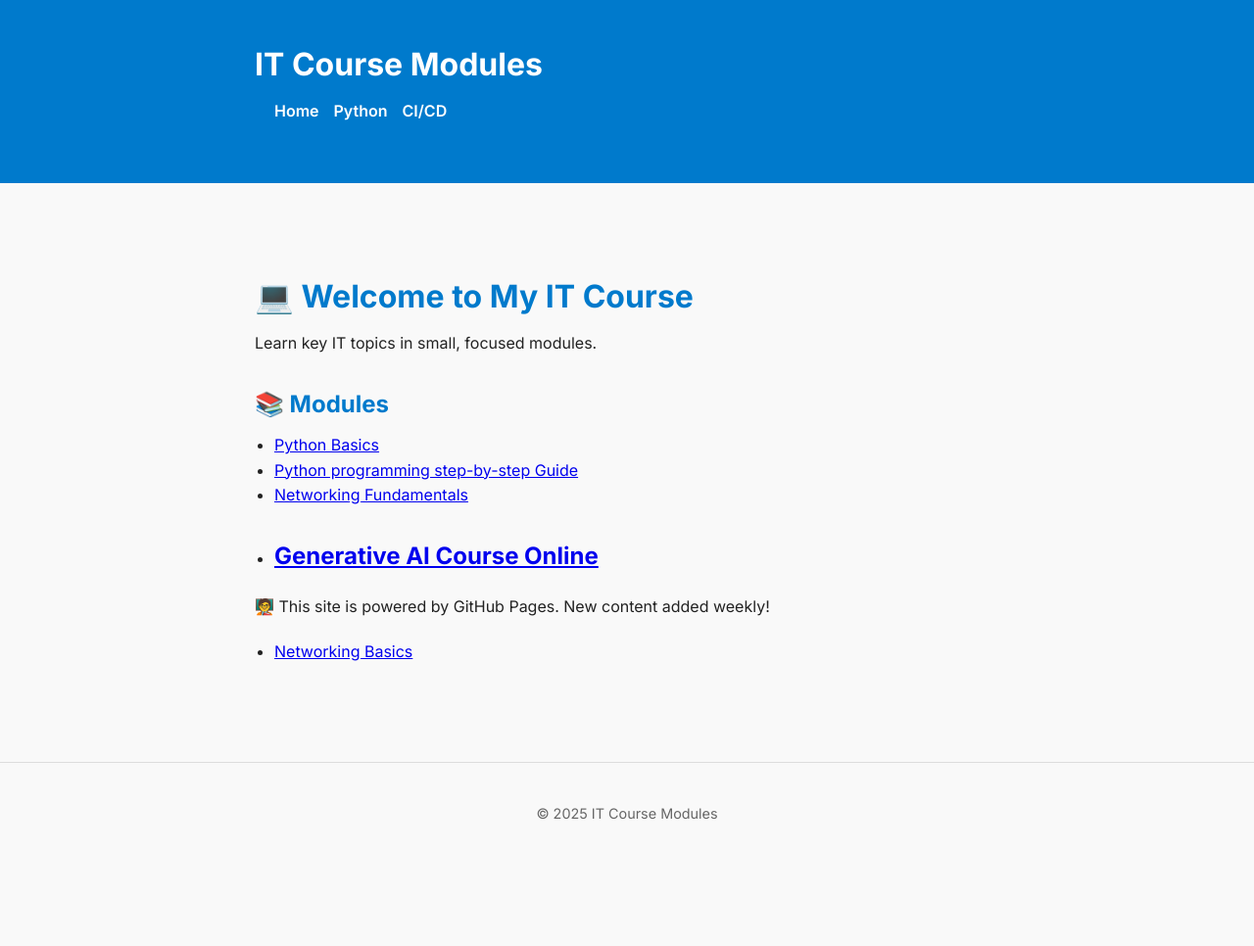
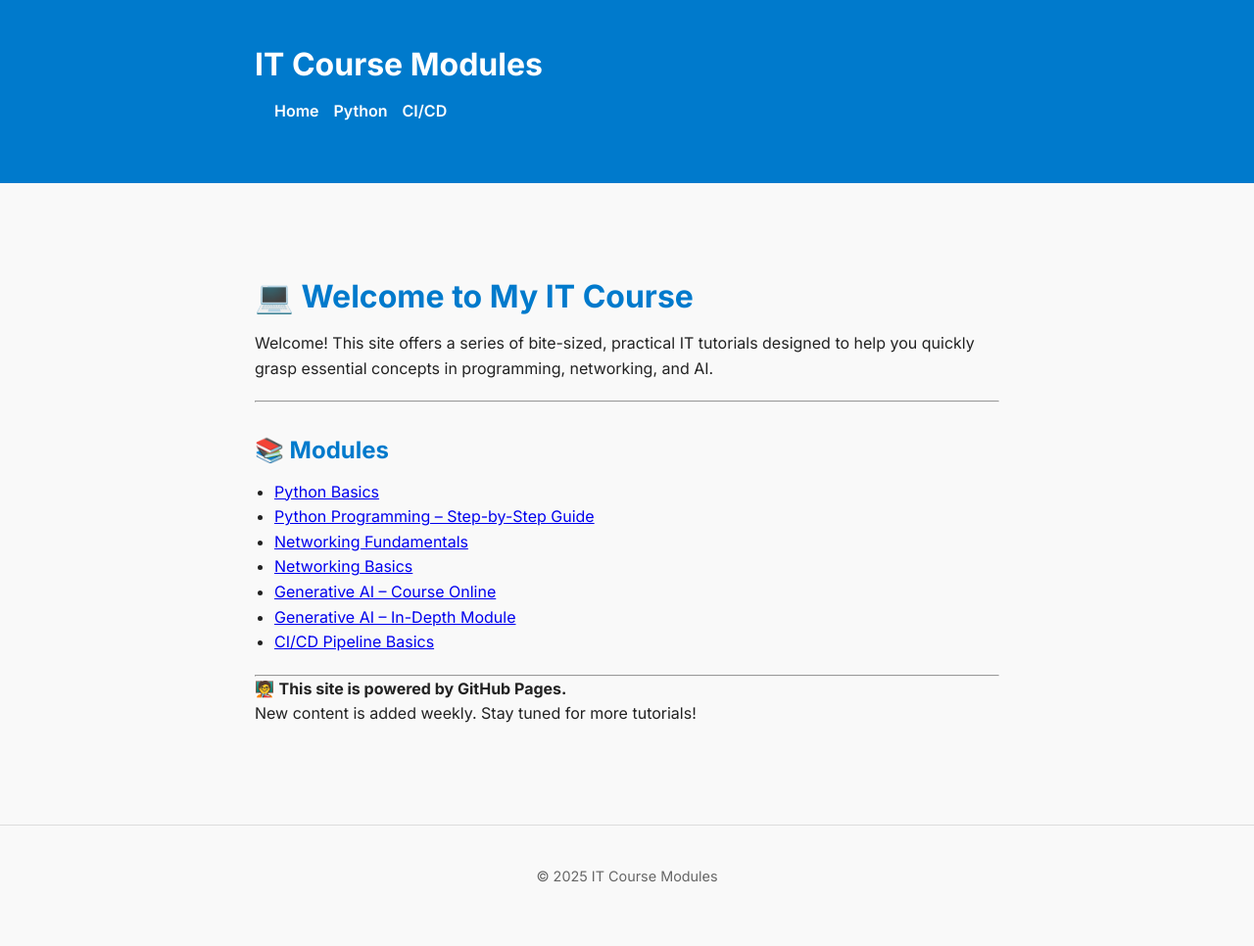
Before and after one commit to smithjackb/it-course, a Jekyll site: the page built from index.md, in a window 1280 px wide. Shown: the whole page at 98% size. Built offline with Jekyll 4.4.1, drawn with Linux system fonts in a browser that asks for light colours; before the commit the page ends 902 px from its top, so only the background shows below that.

Commit message:
Update index.md

```diff
--- a/index.md
+++ b/index.md
@@ -5,15 +5,21 @@ layout: default
 
 # 💻 Welcome to My IT Course
 
-Learn key IT topics in small, focused modules.
+Welcome! This site offers a series of bite-sized, practical IT tutorials designed to help you quickly grasp essential concepts in programming, networking, and AI.
+
+---
 
 ## 📚 Modules
 
-- [Python Basics](python-basics.md)
-- [Python programming step-by-step Guide](https://www.igmguru.com/data-science-bi/python-training)
-- [Networking Fundamentals](networking-fundamentals.md)
-- [Generative AI Course Online](https://www.igmguru.com/machine-learning-ai/generative-ai-training)
+- [Python Basics](/it-course/python-basics.md)
+- [Python Programming – Step-by-Step Guide](https://www.igmguru.com/data-science-bi/python-training)
+- [Networking Fundamentals](/it-course/networking-fundamentals.md)
+- [Networking Basics](/it-course/networking.html)
+- [Generative AI – Course Online](https://www.igmguru.com/machine-learning-ai/generative-ai-training)
+- [Generative AI – In-Depth Module](/it-course/generative-ai/)
+- [CI/CD Pipeline Basics](/it-course/ci-cd-pipeline-basics/)
+
 ---
 
-🧑‍🏫 This site is powered by GitHub Pages. New content added weekly!
-- [Networking Basics](networking.html)
+🧑‍🏫 **This site is powered by GitHub Pages.**
+New content is added weekly. Stay tuned for more tutorials!
```
